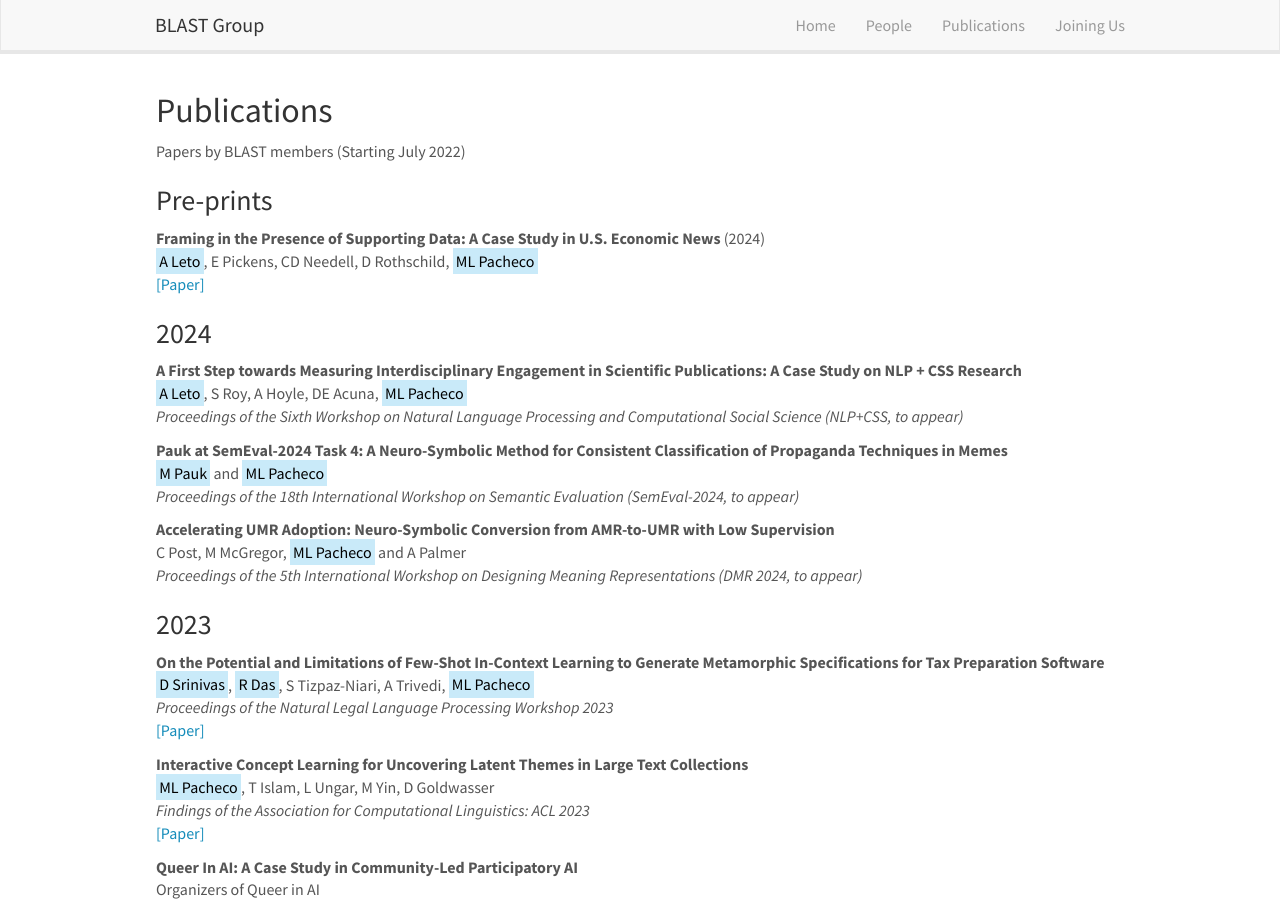
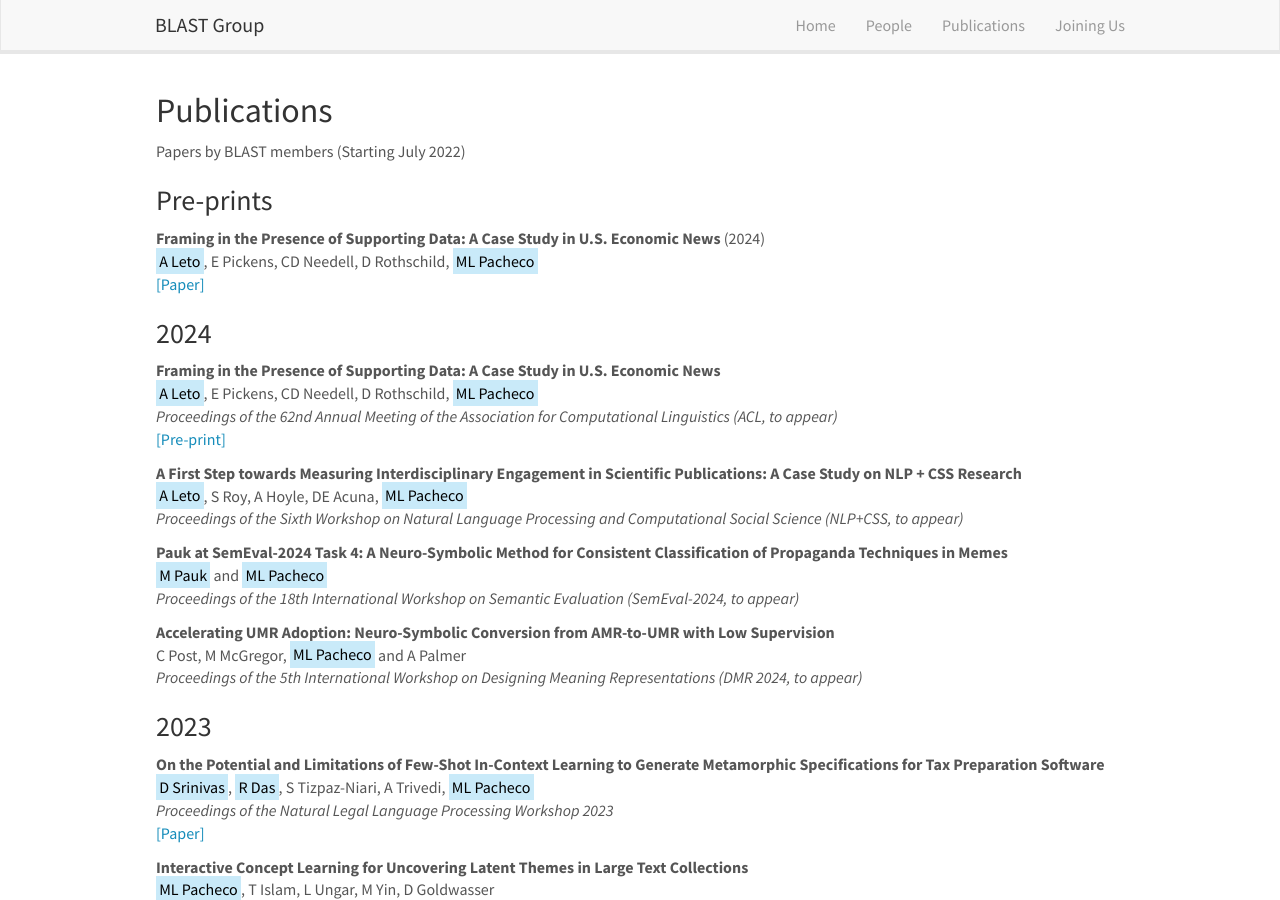
Before and after one commit to blast-cu/blast-cu.github.io, a Jekyll site: the page built from _pages/publications.md, in a window 1280 px wide and 900 px high. Built offline with Jekyll 4.4.1, drawn with Linux system fonts in a browser that asks for light colours; nearby versions of some CDN libraries.

Commit message:
Update publist_2024.yml

```diff
--- a/_data/publist_2024.yml
+++ b/_data/publist_2024.yml
@@ -1,3 +1,12 @@
+- title: "Framing in the Presence of Supporting Data: A Case Study in U.S. Economic News"
+  authors: <mark>A Leto</mark>, E Pickens, CD Needell, D Rothschild, <mark>ML Pacheco</mark>
+  venue: "Proceedings of the 62nd Annual Meeting of the Association for Computational Linguistics (ACL, to appear)"
+  highlight: 0
+  link:
+    url: https://arxiv.org/abs/2402.14224
+    display: \[Pre-print\]
+  year: 2024
+
 - title: "A First Step towards Measuring Interdisciplinary Engagement in Scientific Publications: A Case Study on NLP + CSS Research"
   authors: <mark>A Leto</mark>, S Roy, A Hoyle, DE Acuna, <mark>ML Pacheco</mark>
   venue: "Proceedings of the Sixth Workshop on Natural Language Processing and Computational Social Science (NLP+CSS, to appear)"
```
